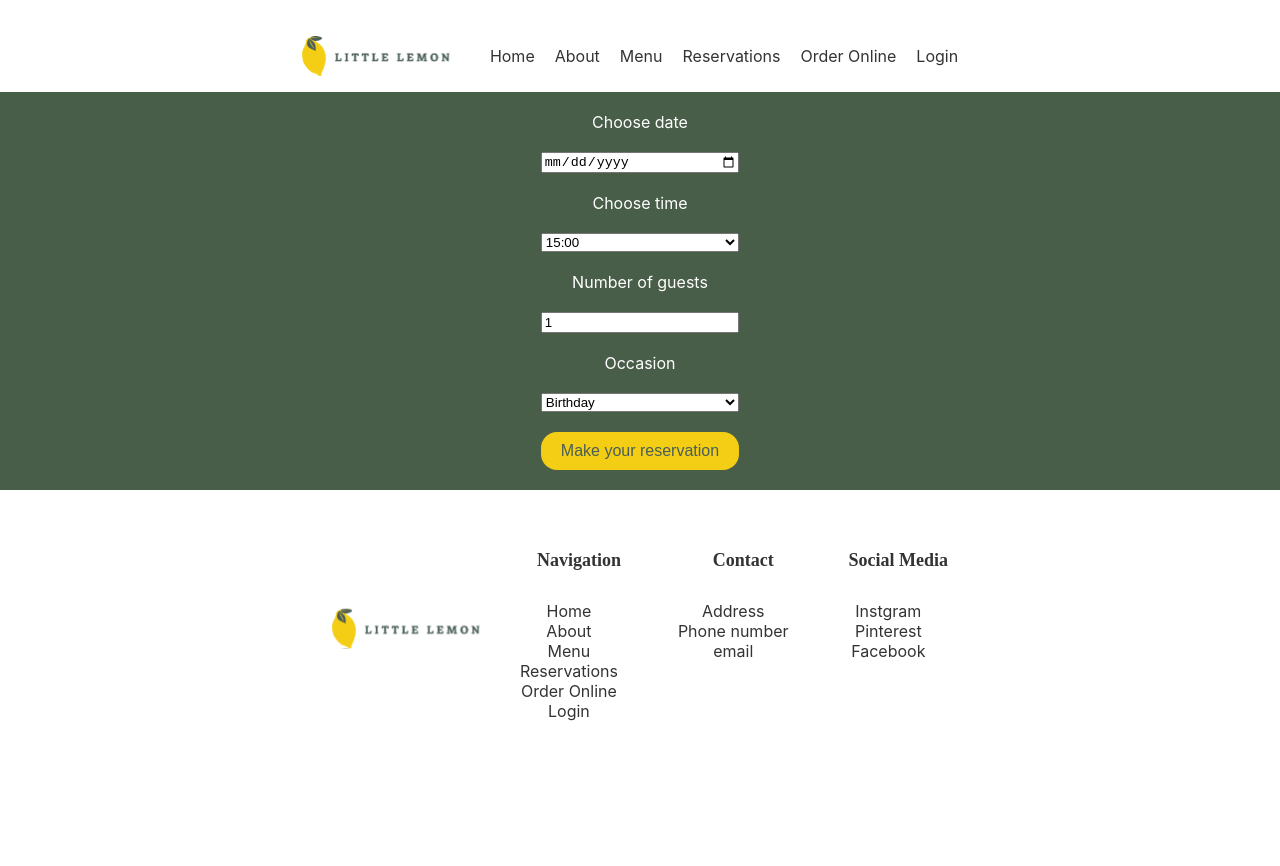
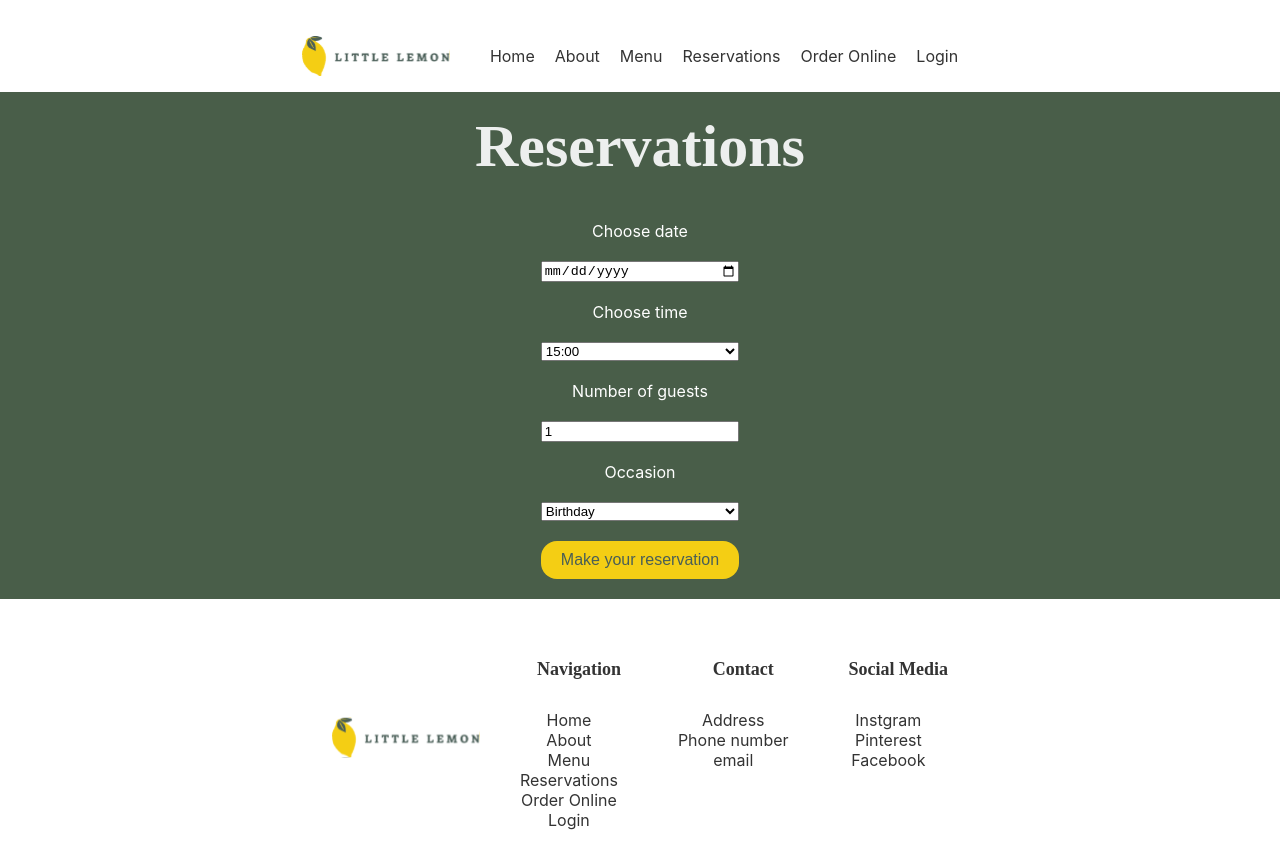
Before and after one commit to Geo-mil/little_lemon, a React (Create React App) app: page /BookingPage in a window 1280 px wide. Before the commit the page ends 800 px from the top, so only its background shows below. Built offline with nearby package versions, Linux system fonts and the light colour scheme.

Commit message:
Add few usability fixes

```diff
--- a/src/App.css
+++ b/src/App.css
@@ -12,4 +12,11 @@ button {
   cursor: pointer;
   width: fit-content; /* Allow the button to adjust its width based on content */
   height: fit-content;
+  transition: background-color 0.3s; /* Add a smooth transition effect for background-color */
+
+  /* Add styles for when the button is pressed */
+  &:active {
+    background-color: #ee9972; /* Change the background color when the button is pressed */
+    color: #fbdabb; /* Change the text color when the button is pressed */
+  }
 }
--- a/src/components/Booking/BookingPage.js
+++ b/src/components/Booking/BookingPage.js
@@ -2,9 +2,12 @@ import BookingForm from "./BookingForm"
 import './Booking.css'
 
 const BookingPage = (props) => {
-    return <div className="booking">
-    <BookingForm props={props} />
-    </div>
+    return<>
+        <h1 style={{background: "#495e49", margin:"0px", padding:"20px", color:"#EDEFEE"}}>Reservations</h1>
+        <div className="booking">
+            <BookingForm props={props} />
+        </div>
+        </>
 }
 
 export default BookingPage
--- a/src/components/Specials/Specials.css
+++ b/src/components/Specials/Specials.css
@@ -41,7 +41,14 @@
 
 .card a {
     padding: 10px;
-    color: black;
+    color: #495e57;
+    text-decoration: underline;
+    transition: color 0.3s; /* Add a smooth transition effect for color */
+
+    /* Add styles for when the link is active (clicked) */
+    &:hover {
+        color: #ee9972; /* Change the color when the link is active (clicked) */
+    }
 }
 
 @media (max-width: 600px) {
```
Also changed, not shown: public/manifest.json, 1 other file (tests, documents, lock files or other folders).
